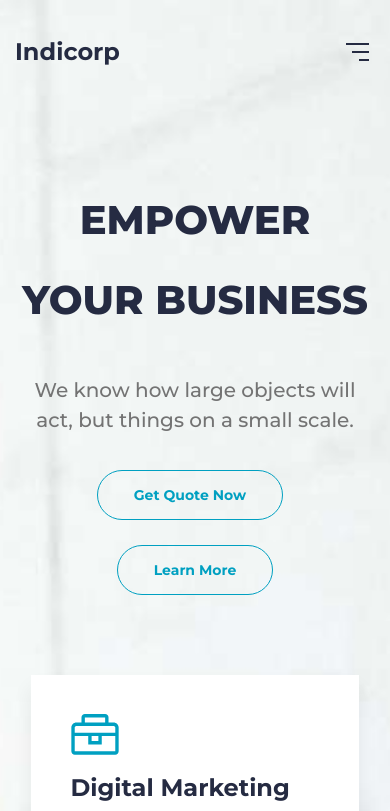
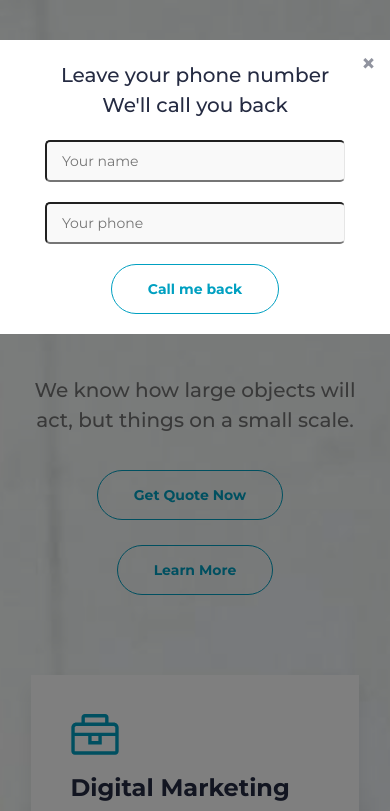
Before and after one commit to Kate-bambuc/Portfolio-LandingPage, a plain HTML site: page index.html in a window 390 px wide. Both pictures are taken after a click on the button "Get Quote Now". Shown: the top 811 px of the page. Drawn offline with nearby package versions, Linux system fonts and the light colour scheme.

Commit message:
Modal window & js

```diff
--- a/index.html
+++ b/index.html
@@ -8,7 +8,7 @@
     <link rel="preconnect" href="https://fonts.gstatic.com">
 <link href="https://fonts.googleapis.com/css2?family=Montserrat:wght@300;400;500;600;700;800&display=swap" rel="stylesheet">
 <script src="https://ajax.googleapis.com/ajax/libs/jquery/3.5.1/jquery.min.js"></script>
-    <title>Document</title>
+    <title>Business Landing Page</title>
 </head>
 <body>
     <svg style="display: none;">
@@ -109,10 +109,10 @@
                 <div class="header__inner">
                     <div class="header__logo"><h3>Indicorp</h3></div>
                     <div class="nav" id="nav">
-                        <a href="#" data-scroll="#home">Home</a>
-                        <a href="#" data-scroll="#product">Product</a>
-                        <a href="#" data-scroll="#pricing">Pricing</a>
-                        <a href="#" data-scroll="#contacts">Contact</a>
+                        <a href="#" data-scroll="home">Home</a>
+                        <a href="#" data-scroll="product">Product</a>
+                        <a href="#" data-scroll="pricing">Pricing</a>
+                        <a href="#" data-scroll="contacts">Contact</a>
                     </div>
                     <button class="burger" id="navToggle">
                         <span class="burger-item">Menu</span>
@@ -130,8 +130,8 @@
                 <h4 class="home__text">We know how large objects will act,
                     but things on a small scale.</h4>
                 <div class="home__btns">
-                    <button type="button">Get Quote Now</button>
-                    <button type="button">Learn More</button>
+                    <button id="btn" type="button">Get Quote Now</button>
+                    <button id="btn" type="button">Learn More</button>
                 </div>
             </div>
             <div class="home__package">
@@ -450,7 +450,7 @@
                         <h6>georgia.young@ple.com</h6>
                         </div>
                         <h5>Get Support</h5>
-                        <button class="contacts__btn"><h6 class="contacts-btn-text">Submit Request</h6></button>
+                        <button id="btn" class="contacts__btn"><h6 class="contacts-btn-text">Submit Request</h6></button>
                     </div>
                     <div class="contacts__block-item two">
                         <svg class="contacts_icon">
@@ -461,7 +461,7 @@
                         <h6>georgia.young@ple.com</h6>
                         </div>
                         <h5>Get Support</h5>
-                        <button class="contacts__btn"><h6 class="two-btn-text">Submit Request</h6></button>
+                        <button id="btn" class="contacts__btn"><h6 class="two-btn-text">Submit Request</h6></button>
                     </div>
                     <div class="contacts__block-item">
                         <svg class="contacts_icon">
@@ -472,7 +472,7 @@
                         <h6>georgia.young@ple.com</h6>
                         </div>
                         <h5>Get Support</h5>
-                        <button class="contacts__btn"><h6 class="contacts-btn-text">Submit Request</h6></button>
+                        <button id="btn" class="contacts__btn"><h6 class="contacts-btn-text">Submit Request</h6></button>
                     </div>
                 </div>
 
@@ -486,7 +486,7 @@
                         <p>the quick fox jumps over the lazy dog</p>
                     </div>
                     <div class="contacts__qstn-button">
-                        <button class="contacts__qstn-btn" type="button">Contact Us</button>
+                        <button id="btn" class="contacts__qstn-btn" type="button">Contact Us</button>
                     </div>
                 </div>
             </div>
@@ -590,6 +590,22 @@
         </div>
     </div>
     <!-- /Footer -->
+
+    <!-- Modal -->
+    <div class="modal" id="modal">
+        <div class="modal__dialog" id="modal__dialog">
+            <div class="modal__content">
+                <div class="modal__close" id="modal__close">&times;</div>
+                <div class="modal__title">
+                    <p>Leave your phone number</p>
+                    <p>We'll call you back</p>
+                    <input required placeholder="Your name" name="name" type="text" class="modal__input">
+                    <input required placeholder="Your phone" name="phone" type="phone" class="modal__input">
+                    <button class="modal__btn" id="modal__btn">Call me back</button>
+                </div>
+            </div>
+        </div>
+    </div>
     <script src="script.js"></script>
 </body>
 </html>
--- a/script.js
+++ b/script.js
@@ -1,70 +1,85 @@
-$(function() {
+window.addEventListener('DOMContentLoaded', () => {
 
-	/*Fixed Header*/
+	const header = document.querySelector('#header'),
+		home = document.querySelector('#home'),
+		homeH = home.scrollHeight,
+		navElements = document.querySelectorAll('[data-scroll'),
+		nav = document.querySelector('#nav'),
+		navToggle = document.querySelector('#navToggle'),
+		btns = document.querySelectorAll('#btn'),
+		modal = document.querySelector('#modal'),
+		modalClose = document.querySelector('#modal__close');
 
-	let header = $("#header");
-	let home = $("#home");
-	let homeH = home.innerHeight();
-	let scrollPos = $(window).scrollTop();
-	let nav = $("#nav");
-
-	checkScroll(scrollPos, homeH);
+	let scrollPos = document.documentElement.scrollTop;
 
 
-	$(window).on("scroll resize", function() {
+	// Fixed Header
+		checkScroll(scrollPos);
 
-		homeH = home.innerHeight();
-
-		scrollPos = $(this).scrollTop();
-
-		checkScroll(scrollPos, homeH);
-
-	});
-
-	function checkScroll(scrollPos, homeH) {
-		if( scrollPos > homeH ) {
-
-			header.addClass("fixed");
-
+		function checkScroll(scrollPos) {
+			if (scrollPos > homeH) {
+				header.classList.add('fixed');
 			} else {
-
-			header.removeClass("fixed");
-
+				header.classList.remove('fixed');
 			}
 		}
 
 
-	/*Smooth Scroll*/
-		$("[data-scroll]").on("click", function(event) {
-
-			event.preventDefault();
-
-			let elementId = $(this).data('scroll');
-			let elementOffset = $(elementId).offset().top;
-
-			nav.removeClass("show");
-
-
-			$("html, body").animate({
-
-				scrollTop: elementOffset - 70
-			}, 700);
-
+		document.addEventListener('scroll', () => {
+			scrollPos = window.scrollY;
+			checkScroll(scrollPos, homeH);
 		});
 
 
+		// Smooth scroll
 
-		/*Nav Toggle*/
+		navElements.forEach (item=> {
 
-
-		$("#navToggle").on("click", function(event) {
-
+			item.addEventListener('click', (event) => {
 				event.preventDefault();
 
-			nav.toggleClass("show");
+			let navElement = item.getAttribute('data-scroll');
 
+			//const topOffset = document.getElementById(navElement);
+			//let navOffset = navElements.getBoundingClientRect().top;
+			let navOffset = navElement.offsetTop;
+			console.log(navElement, navOffset);
+
+		});
+	});
+
+	// Burger Menu
+
+	navToggle.addEventListener('click', (event) => {
+		event.preventDefault();
+
+		nav.classList.toggle('show');
+	});
+
+	// Modal
+
+	btns.forEach ( btn => {
+		btn.addEventListener('click', (event) => {
+			event.preventDefault();
+
+			modal.classList.toggle('show');
+			document.body.style.overflow = 'hidden';
+		});
+	});
+
+	modalClose.addEventListener('click', () => {
+		fooClose();
+	});
+	modal.addEventListener('click', (event) => {
+		if (event.target === modal) {
+		fooClose();
+		}
 	});
 
 
+	function fooClose() {
+		modal.classList.toggle('show');
+			document.body.style.overflow = '';
+	}
 
 });
--- a/style.css
+++ b/style.css
@@ -821,6 +821,106 @@ p {
 }
 
 
+/* Modal */
+
+.modal {
+    display: none;
+    position: fixed;
+    top: 0;
+    left: 0;
+    width: 100%;
+    height: 100%;
+    background-color: rgba(0, 0, 0, .5);
+
+    z-index: 1050;
+    overflow: hidden;
+}
+
+.modal.show {
+    display: block;
+}
+
+.modal__dialog {
+    max-width: 400px;
+    margin: 40px auto;
+
+}
+
+.modal__content {
+    position: relative;
+    width: 100%;
+    background-color: #fff;
+    padding: 20px;
+    z-index: 1060;
+    overflow-y:auto;
+}
+
+.modal__close {
+    position: absolute;
+    background-color:transparent;
+    top: 8px;
+    right: 14px;
+    font-size: 25px;
+    border-radius: 4px;
+    font-weight: 700;
+    color: #252B42;
+    opacity: .5;
+    cursor: pointer;
+    transition: opacity .2s linear;
+}
+
+.modal__close:hover {
+    opacity: 1;
+}
+
+.modal__title p{
+    text-align: center;
+    color: #252B42;
+    font-size: 20px;
+    line-height: 1.5;
+}
+
+.modal__input {
+    display: block;
+    width: 300px;
+    margin: 20px auto 0 auto;
+    border-right: 1px solid #E6E6E6;
+    background: #F9F9F9;
+    color: #737373;
+    font-family: Montserrat;
+    font-size: 14px;
+    padding-top: 10px;
+    padding-bottom: 10px;
+    padding-left: 15px;
+    border-radius: 5px;
+}
+
+.modal__input:focus {
+    border: 2px solid #00A0C1;
+}
+
+.modal__btn {
+    display: block;
+    margin: 20px auto 0 auto;
+    border: none;
+    background: none;
+    font-family: 'Montserrat', sans-serif;
+    padding: 10px 36px;
+    border: 1px solid #00A0C1;
+    border-radius: 37px;
+    color: #00A0C1;
+    font-size: 14px;
+    line-height: 28px;
+    font-weight: 700;
+    transition: background-color, color .2s linear;
+
+}
+
+.modal__btn:hover {
+    background-color: #FFA62B;
+    border: 1px solid #FFA62B;
+    color: #fff;
+}
 
 /* Media */
 
```
Lines whose indentation alone changed are shown as unchanged.
